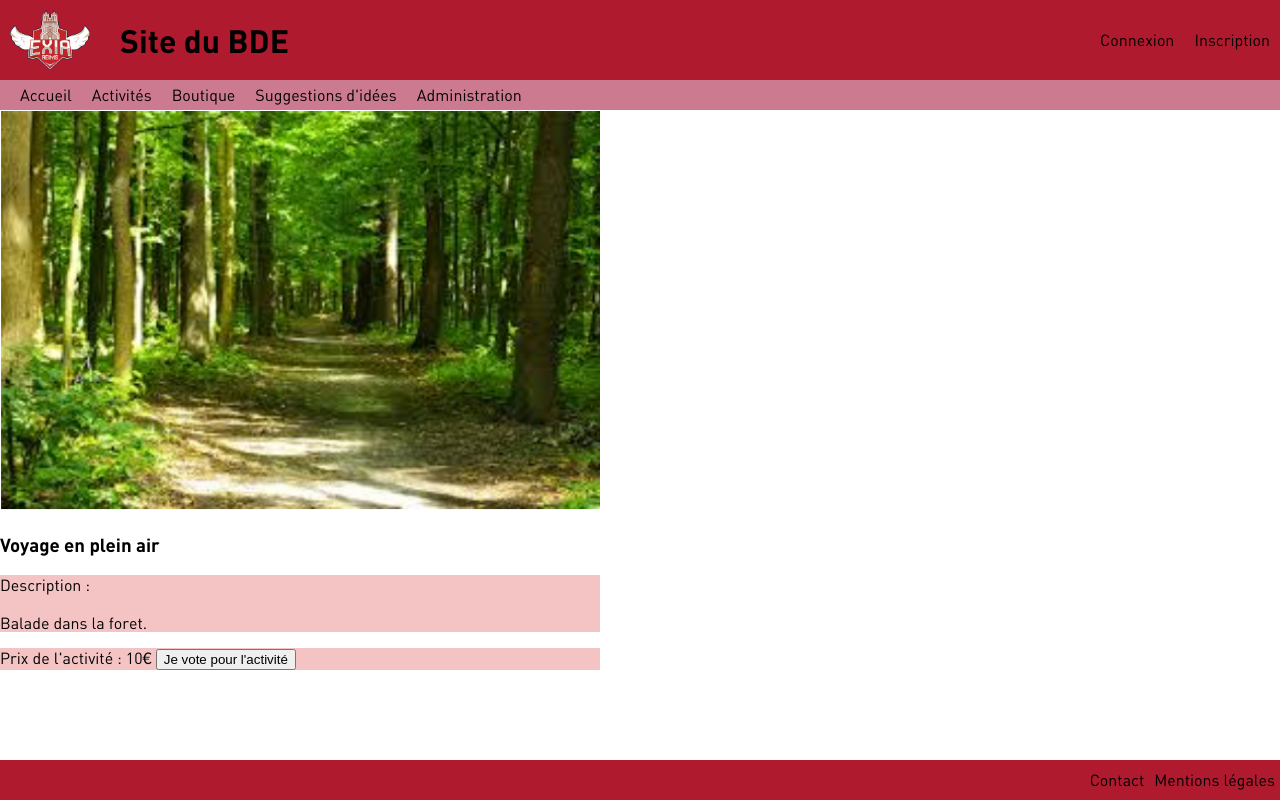
After one commit to MaxenceDy/BWDEEB, a PHP site: page /detailActi.php in a window 1280 px wide. The commit adds this page. Run offline with PHP 8.4, Linux system fonts and the light colour scheme.

Commit message:
detailActi

```diff
--- a/css/activites.css
+++ b/css/activites.css
@@ -30,6 +30,11 @@
     margin-right: 200px;
 }
 
+#activites h2
+{
+    margin-top: 2px;
+}
+
 .container
 {
     margin-left: 60px;
--- /dev/null
+++ b/css/detailActi.css
@@ -0,0 +1,36 @@
+#wrapper
+{
+    display: flex;
+}
+
+#containerActi
+{
+    display: flex;
+    flex-direction: column;
+}
+
+img
+{
+    width: 600px;
+    height: 400px;
+}
+
+#containerDsc p
+{
+    background-color: #F4C3C3;
+}
+
+strong
+{
+    color: red;
+}
+
+hr
+{
+    height: 1px;
+	margin: 40px 50px 40px;
+	font-size: 60px;
+	line-height: 1;
+    color: #F00;
+    background-color: #F00;
+}
--- /dev/null
+++ b/detailActi.php
@@ -0,0 +1,49 @@
+<!DOCTYPE html>
+<html lang="fr">
+  <head>
+    <meta http-equiv="content-type" content="text/html" charset="utf-8">
+    <title>BDE Exia Reims : connexion</title>
+    <link rel="stylesheet" type="text/css" href="css/header.css">
+    <link rel="stylesheet" type="text/css" href="css/detailActi.css">
+  </head>
+
+  <body>
+
+  <?php include('header.php'); ?>
+
+
+
+  <div id="wrapper">
+
+    <section id=containerActi>
+
+      <div id="containerImg">
+        <img src="Images/foret.png">
+      </div>
+
+      <aside id="containerDsc">
+        <h1>Voyage en plein air</h1>
+        <p>
+          Description :<br><br>
+          Balade dans la foret.
+        </p>
+        <p>Prix de l'activité : 10€
+        <input type="button" onclick="#" value="Je vote pour l'activité">
+        </p>
+      </aside>
+
+    </section>
+    <!--
+    <hr>
+
+    <h1>Photos</h1>
+    <p id="avertissement">
+      <strong>Connectez-vous</strong> pour voir ces photos ou pour vous inscrire à des activités !
+    </p>
+    -->
+  </div>
+
+  <?php include 'footer.php'; ?>
+
+  </body>
+</html>
```
Also changed, not shown: activites.php (+10 -16 lines).
